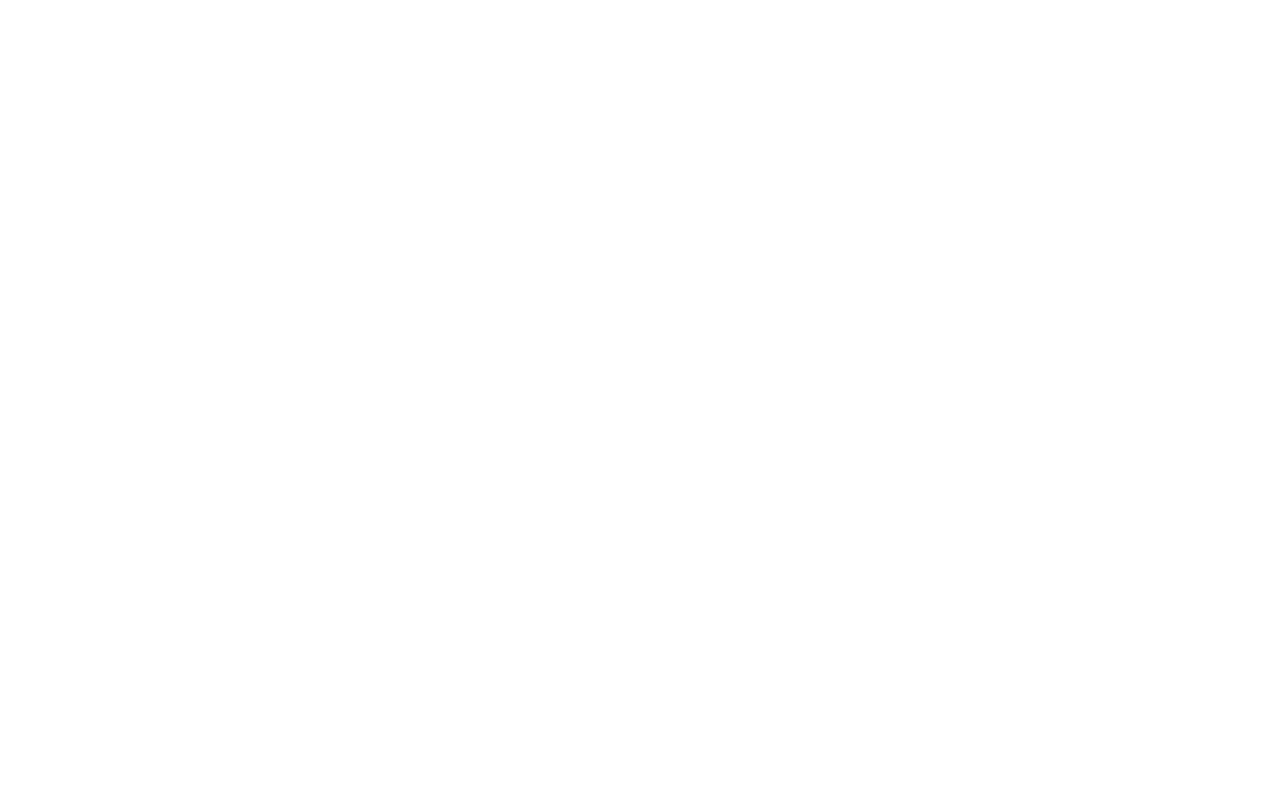
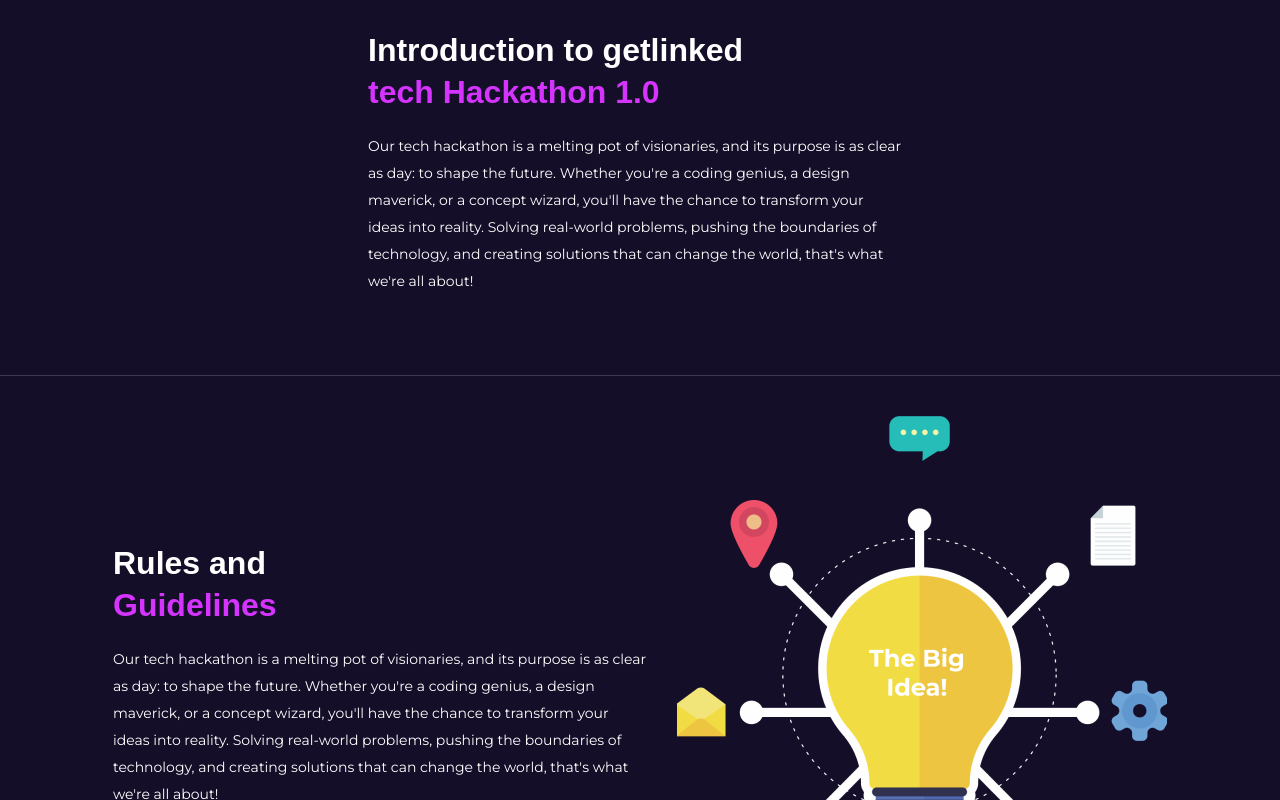
Before and after one commit to SeunPaul/seun-getlinked, a React (Vite) app: page /faqs in a window 1280 px wide. Shown: the part 1580-2380 px from the top of the page. Before the commit the page ends 1020 px from the top, so only its background shows below. Built offline with nearby package versions, Linux system fonts and the light colour scheme; a web font is replaced by a local one.

Commit message:
aos and more sections

```diff
--- a/package.json
+++ b/package.json
@@ -10,6 +10,7 @@
     "preview": "vite preview"
   },
   "dependencies": {
+    "aos": "^2.3.4",
     "react": "^18.2.0",
     "react-dom": "^18.2.0",
     "react-router-dom": "^6.16.0",
--- a/src/App.jsx
+++ b/src/App.jsx
@@ -1,6 +1,12 @@
+import { useEffect } from "react";
+import Aos from "aos";
 import Router from "./router/Router";
 
 function App() {
+  useEffect(() => {
+    Aos.init({ duration: 1000 });
+  }, []);
+
   return (
     <div className="bg-dark">
       <Router />
--- a/src/pages/Home.jsx
+++ b/src/pages/Home.jsx
@@ -11,6 +11,7 @@
 import metrix from "../assets/png/metrix.png";
 import star from "../assets/png/star.png";
 import hpl from "../assets/png/hero-purple-left.png";
+import tbi from "../assets/png/The big idea.png"
 
 function Home() {
   const [intervalId, setIntervalId] = useState();
@@ -146,21 +147,91 @@
       </div>
 
       {/* Overview */}
-      <div>
-        <SectionWrapper>
-          <div></div>
-          <div>
-            <h3>
+      <div className="pt-10 pb-20 border-b border-b-[#FFFFFF2E]">
+        <SectionWrapper className="flex flex-wrap justify-center items-center gap-20">
+          <img src={tbi} alt=""/>
+          <div className="w-1/2 mt-10">
+            <h3 data-aos="fade-up" className="text-white text-[32px] font-bold font-clash leading-[42px]">
               Introduction to getlinked <br />
               <span className="text-purple">tech Hackathon 1.0</span>
             </h3>
+            <p className="text-white w-[535px] text-sm mt-5 leading-[27px] text-center vs:text-left">
+                Our tech hackathon is a melting pot of visionaries, and its purpose is as
+                clear as day: to shape the future. Whether you're a coding genius, a
+                design maverick, or a concept wizard, you'll have the chance to transform
+                your ideas into reality. Solving real-world problems, pushing the boundaries
+                of technology, and creating solutions that can change the world,
+                that's what we're all about!
+              </p>
           </div>
         </SectionWrapper>
       </div>
 
       {/* Rules and Guidelines */}
+      <div className="pt-10 pb-10 border-b border-b-[#FFFFFF2E]">
+        <SectionWrapper className="flex flex-wrap flex-row-reverse justify-center  items-center gap-5">
+          <img src={tbi} alt=""/>
+          <div className="w-1/2 mt-10">
+            <h3 className="text-white text-[32px] font-bold font-clash leading-[42px]">
+              Rules and<br />
+              <span className="text-purple">Guidelines</span>
+            </h3>
+            <p className="text-white w-[535px] text-sm mt-5 leading-[27px] text-center vs:text-left">
+                Our tech hackathon is a melting pot of visionaries, and its purpose is as
+                clear as day: to shape the future. Whether you're a coding genius, a
+                design maverick, or a concept wizard, you'll have the chance to transform
+                your ideas into reality. Solving real-world problems, pushing the boundaries
+                of technology, and creating solutions that can change the world,
+                that's what we're all about!
+              </p>
+          </div>
+        </SectionWrapper>
+      </div>
 
       {/* Judging Criteria */}
+      <div className="pt-10 pb-20 border-b border-b-[#FFFFFF2E]">
+        <SectionWrapper className="flex flex-wrap justify-center items-center gap-20">
+          <img src={tbi} alt=""/>
+          <div className="w-1/2 mt-10">
+            <h3 className="text-white text-[32px] font-bold font-clash leading-[42px]">
+              Judging Criteria <br />
+              <span className="text-purple">Key attributes</span>
+            </h3>
+            <p className="text-white w-[535px] text-sm mt-5 leading-[27px] text-center vs:text-left">
+              <span className="text-pink2">Innovation and Creativity</span>: Evaluate the uniqueness and creativity of the
+              solution. Consider whether it addresses a real-world problem in a novel
+              way or introduces innovative features.
+            </p>
+            <p className="text-white w-[535px] text-sm mt-5 leading-[27px] text-center vs:text-left">
+              <span className="text-pink2">Functionality:</span> Assess how well the solution works. Does it perform its
+              intended functions effectively and without major issues? Judges would
+              consider the completeness and robustness of the solution.
+              </p>
+            <p className="text-white w-[535px] text-sm mt-5 leading-[27px] text-center vs:text-left">
+              <span className="text-pink2">Impact and Relevance:</span> Determine the potential impact of the solution
+              in the real world. Does it address a significant problem, and is it relevant
+              to the target audience? Judges would assess the potential social,
+              economic, or environmental benefits.
+            </p>
+            <p className="text-white w-[535px] text-sm mt-5 leading-[27px] text-center vs:text-left">
+              <span className="text-pink2">Technical Complexity:</span> Evaluate the technical sophistication of the solution.
+              Judges would consider the complexity of the code, the use of advanced
+              technologies or algorithms, and the scalability of the solution.
+            </p>
+            <p className="text-white w-[535px] text-sm mt-5 leading-[27px] text-center vs:text-left">
+              <span className="text-pink2">Adherence to Hackathon Rules:</span> Judges will Ensure that the team adhered
+              to the rules and guidelines of the hackathon, including deadlines, use of
+              specific technologies or APIs, and any other competition-specific requirements.v
+            </p>
+            <Link
+              to="/register"
+              className="mt-6 vs:mt-14 mx-auto vs:mx-0 flex h-[53px] w-[172px] items-center justify-center rounded-[4px] bg-button text-white"
+            >
+              Register
+            </Link>
+          </div>
+        </SectionWrapper>
+      </div>
 
       {/* FAQs */}
 
```
Also changed, not shown: 1 other file (tests, documents, lock files or other folders).
